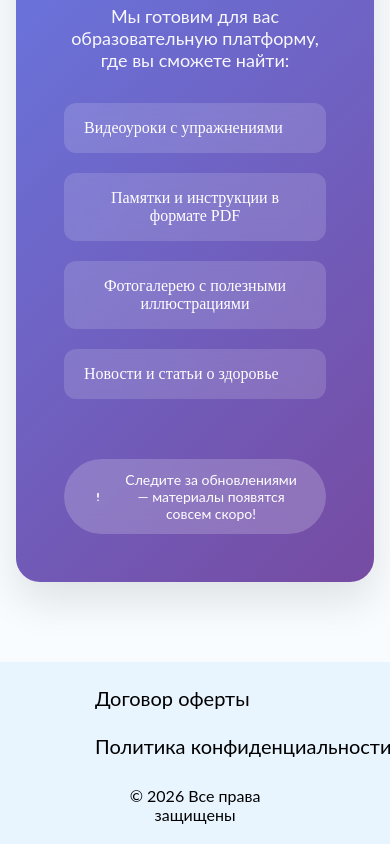
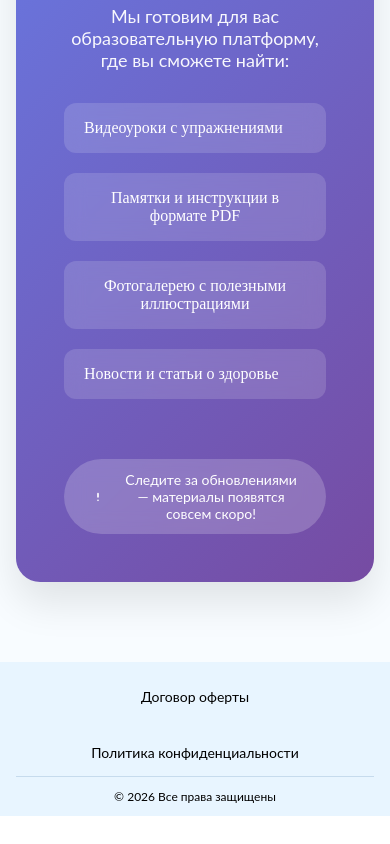
Before and after one commit to Nadya-Semyonova/doctorSavelieva, a React (Vite) app: page /school in a window 390 px wide. Shown: the part 707-1551 px from the top of the page. After the commit the page ends 1523 px from the top, so only its background shows below. Built offline with nearby package versions, Linux system fonts and the light colour scheme.

Commit message:
monile:footer

```diff
--- a/src/layouts/Footer/Footer.module.css
+++ b/src/layouts/Footer/Footer.module.css
@@ -66,3 +66,104 @@
   font-size: var(--font-size-sm);
   margin: 0;
 }
+
+/* ========== TABLET: < 1440px ========== */
+@media (max-width: 1439px) {
+  .footer {
+    padding-inline: 40px;
+    padding-block-start: 16px;
+  }
+
+  .footerContent {
+    gap: var(--spacing-md);
+    justify-content: center;
+    text-align: center;
+  }
+
+  .legalSection {
+    align-items: center;
+    gap: var(--spacing-sm);
+  }
+
+  .legalLink {
+    font-size: clamp(0.9375rem, 2vw, var(--font-size-small));
+    padding: var(--spacing-xs) var(--spacing-sm);
+  }
+
+  .copyright {
+    padding-top: var(--spacing-md);
+    padding-bottom: 16px;
+  }
+
+  .copyright p {
+    font-size: clamp(0.875rem, 1.8vw, var(--font-size-sm, 0.875rem));
+  }
+}
+
+/* ========== MOBILE: < 768px ========== */
+@media (max-width: 767px) {
+  .footer {
+    padding-inline: 20px;
+    padding-block-start: 12px;
+  }
+
+  .footerContent {
+    flex-direction: column;
+    gap: var(--spacing-sm);
+    align-items: center;
+  }
+
+  .legalSection {
+    align-items: center;
+    gap: 8px;
+    width: 100%;
+  }
+
+  .legalLink {
+    font-size: 0.9375rem;
+    padding: 6px 12px;
+    /* 🔥 Увеличенная область тапа для доступности */
+    min-height: 44px;
+    display: flex;
+    align-items: center;
+    justify-content: center;
+    white-space: normal; /* Разрешаем перенос длинных названий */
+    text-align: center;
+  }
+
+  .copyright {
+    width: 100%;
+    padding-top: 16px;
+    padding-bottom: 12px;
+    border-top: 1px solid var(--border-color-light, rgba(0, 72, 135, 0.15));
+  }
+
+  .copyright p {
+    font-size: 0.8125rem;
+    line-height: 1.4;
+    text-align: center;
+  }
+}
+
+/* ========== SMALL MOBILE: < 480px ========== */
+@media (max-width: 479px) {
+  .footer {
+    padding-inline: 16px;
+    padding-block-start: 10px;
+  }
+
+  .legalLink {
+    font-size: 0.875rem;
+    padding: 4px 8px;
+    min-height: 40px;
+  }
+
+  .copyright {
+    padding-top: 12px;
+    padding-bottom: 10px;
+  }
+
+  .copyright p {
+    font-size: 0.75rem;
+  }
+}
```
